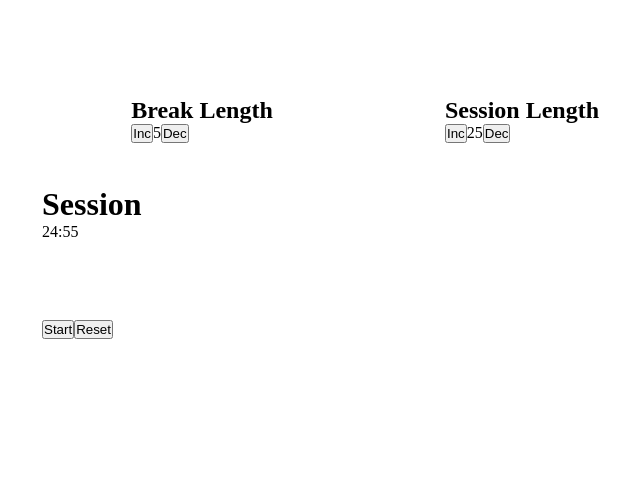
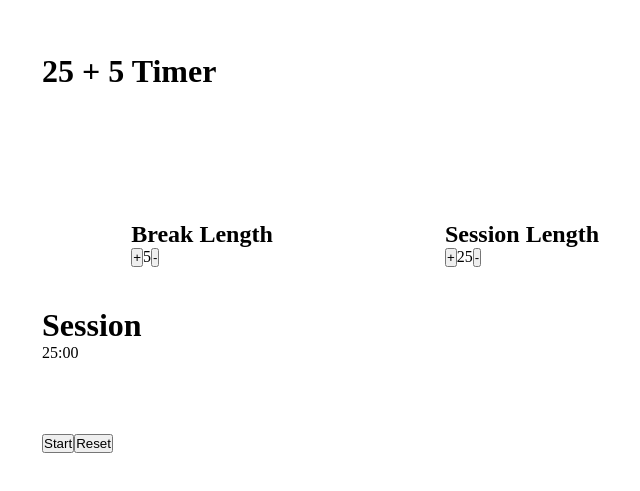
Before and after one commit to rksvw/pomo-clock, a React (Create React App) app: page / in a window 1280 px wide. Shown: the part 147-638 px from the top of the page, without its empty margins (278-918 px from the left). Built offline with nearby package versions, Linux system fonts and the light colour scheme.

Commit message:
completed the 25 + 5 timer project

```diff
--- a/public/index.html
+++ b/public/index.html
@@ -39,5 +39,6 @@
       To begin the development, run `npm start` or `yarn start`.
       To create a production bundle, use `npm run build` or `yarn build`.
     -->
+    <script src="https://cdn.freecodecamp.org/testable-projects-fcc/v1/bundle.js"></script>
   </body>
 </html>
--- a/src/App.js
+++ b/src/App.js
@@ -10,9 +10,194 @@ export default class App extends Component {
     this.breakRef = React.createRef();
 
     this.state = {
-      defaultSessionTime: 25,
-      defaultBreakTime: 5,
+      timer: 1500,
+      sessionLength: 1500,
+      breakLength: 300,
+      sessionRunning: false,
+      startStop: "Start",
+      label: "Session",
+      breakRunning: false,
+      ticker: false,
+      starter: false,
+      remove: false,
     };
+
+    this.breakIncrement = this.breakIncrement.bind(this);
+    this.breakDecrement = this.breakDecrement.bind(this);
+    this.sessionIncrement = this.sessionIncrement.bind(this);
+    this.sessionDecrement = this.sessionDecrement.bind(this);
+    this.handleReset = this.handleReset.bind(this);
+    this.handleStart = this.handleStart.bind(this);
+  }
+
+  handleStart() {
+    if (this.state.sessionRunning !== true && this.state.ticker !== true) {
+      console.log(this.sessionRef.current + "Start sessionRef");
+
+      this.sessionRef.current = setInterval(() => {
+        this.setState((prev) => {
+          return {
+            timer: prev.timer - 1,
+            sessionLength: this.state.sessionLength,
+            sessionRunning: true,
+            startStop: "Stop",
+            starter: true,
+          };
+        });
+      }, 1000);
+    } else if (this.state.breakRunning === true) {
+      console.log(this.breakRef.current + "Pause breakRef");
+      clearInterval(this.breakRef.current);
+      this.setState({
+        startStop: "Start",
+        breakRunning: false,
+      });
+    } else if (this.state.ticker === true && this.state.breakRunning !== true) {
+      console.log(this.breakRef.current + "Continue breakRef");
+      this.breakRef.current = setInterval(() => {
+        this.setState((prev) => {
+          return {
+            timer: prev.timer - 1,
+            breakRunning: true,
+          };
+        });
+      }, 1000);
+    } else {
+      console.log(this.sessionRef.current + "Clear session Ref");
+      clearInterval(this.sessionRef.current);
+      this.setState({
+        sessionRunning: false,
+        startStop: "Start",
+      });
+    }
+  }
+
+  componentDidUpdate(prevProps, prevState) {
+    if (prevState.timer === 0 && prevState.sessionRunning === true) {
+      console.log("Clear session and start breakRef");
+      this.audioBeep.play();
+      this.audioBeep.currentTime = 0;
+      this.setState(() => {
+        return {
+          timer: this.state.breakLength,
+          label: "Break",
+        };
+      });
+
+      clearInterval(this.sessionRef.current);
+      this.breakRef.current = setInterval(() => {
+        this.setState((prev) => {
+          return {
+            timer: prev.timer - 1,
+            breakRunning: true,
+            sessionRunning: false,
+            ticker: true,
+          };
+        });
+      }, 1000);
+    } else if (prevState.timer === 0 && prevState.ticker === true) {
+      console.log(this.breakRef.current + "BINGO");
+      this.audioBeep.play();
+      this.audioBeep.currentTime = 0;
+      clearInterval(this.breakRef.current);
+      this.setState({
+        breakRunning: false,
+        ticker: false,
+        timer: this.state.sessionLength,
+        label: "Session",
+      });
+
+      console.log(this.sessionRef.current + "REstart sessionRef");
+      this.sessionRef.current = setInterval(() => {
+        this.setState((prev) => {
+          return {
+            timer: prev.timer - 1,
+            sessionLength: prev.sessionLength,
+            sessionRunning: true,
+            startStop: "Stop",
+          };
+        });
+      }, 1000);
+    } else if (prevState.timer < -1) {
+      console.log("below zero");
+      clearInterval(this.breakRef.current);
+      clearInterval(this.sessionRef.current);
+    }
+  }
+
+  handleReset() {
+    clearInterval(this.sessionRef.current);
+    clearInterval(this.breakRef.current);
+    this.audioBeep.pause();
+    this.audioBeep.currentTime = 0;
+    this.setState({
+      timer: 1500,
+      sessionLength: 1500,
+      sessionRunning: false,
+      startStop: "Start",
+      label: "Session",
+      breakLength: 300,
+      ticker: false,
+      breakRunning: false,
+    });
+  }
+
+  breakIncrement() {
+    if (this.state.breakLength === 3600) {
+      this.setState({
+        breakLength: 3600,
+      });
+    } else {
+      this.setState((prev) => {
+        return { breakLength: prev.breakLength + 60 };
+      });
+    }
+  }
+
+  breakDecrement() {
+    if (this.state.breakLength === 60) {
+      this.setState({
+        breakLength: 60,
+      });
+    } else {
+      this.setState((prev) => {
+        return {
+          breakLength: prev.breakLength - 60,
+        };
+      });
+    }
+  }
+
+  sessionIncrement() {
+    if (this.state.sessionLength === 3600) {
+      this.setState({
+        sessionLength: 3600,
+        timer: 3600,
+      });
+    } else {
+      this.setState((prev) => {
+        return {
+          sessionLength: prev.sessionLength + 60,
+          timer: prev.sessionLength + 60,
+        };
+      });
+    }
+  }
+
+  sessionDecrement() {
+    if (this.state.sessionLength === 60) {
+      this.setState({
+        sessionLength: 60,
+        timer: 60,
+      });
+    } else {
+      this.setState((prev) => {
+        return {
+          sessionLength: prev.sessionLength - 60,
+          timer: prev.sessionLength - 60,
+        };
+      });
+    }
   }
   render() {
     return (
@@ -24,12 +209,31 @@ export default class App extends Component {
           height: "50vh",
         }}
       >
-        <ControlComponent />
-        <ClockComponent
-          defaultBreakTime={this.state.defaultBreakTime}
-          defaultSessionTime={this.state.defaultSessionTime}
+        <h1>25 + 5 Timer</h1>
+        <ControlComponent
+          sessionLength={this.state.sessionLength}
+          breakLength={this.state.breakLength}
+          breakIncrement={this.breakIncrement}
+          breakDecrement={this.breakDecrement}
+          sessionIncrement={this.sessionIncrement}
+          sessionDecrement={this.sessionDecrement}
+          timer={this.state.timer}
+          remove={this.setState.remove}
         />
-        <StartStopComponent />
+        <ClockComponent timer={this.state.timer} label={this.state.label} />
+        <StartStopComponent
+          handleStart={this.handleStart}
+          handleReset={this.handleReset}
+          startStop={this.state.startStop}
+        />
+        <audio
+          id="beep"
+          preload="auto"
+          ref={(audio) => {
+            this.audioBeep = audio;
+          }}
+          src="https://raw.githubusercontent.com/freeCodeCamp/cdn/master/build/testable-projects-fcc/audio/BeepSound.wav"
+        />
       </div>
     );
   }
--- a/src/Component/ClockComponent.js
+++ b/src/Component/ClockComponent.js
@@ -4,52 +4,28 @@ export default class ClockComponent extends Component {
   constructor(props) {
     super(props);
 
-    this.intervalRef = React.createRef();
-    this.audioRef = React.createRef();
-
-    this.state = {
-      sessionLabel: "Sesson",
-      breakTime: props.defaultBreakTime * 60,
-      sessionTime: props.defaultSessionTime * 60,
-    };
+    this.clockify = this.clockify.bind(this);
   }
 
-  componentDidMount() {
-    this.intervalRef.current = setInterval(() => {
-      let timeLeft = this.state.sessionTime;
-
-      // Start Session Time
-      // If timeLeft === 0 : Ring Bell Audio
-      // Start Break Time
-      // If timeLeft === 0 : Ring Bell Audio
-      // Repeat
-      console.log(timeLeft)
-
-      if (timeLeft <= 0) {
-        this.setState({
-          sessionTime: this.props.defaultSessionTime * 60,
-        });
-
-        clearInterval()
-      }
-      this.setState({
-        sessionTime: this.state.sessionTime - 1,
-      });
-    }, 1000);
+  clockify(val) {
+    let min = Math.floor(val / 60);
+    let sec = val % 60;
+    if (sec < 10 && min >= 10) {
+      return `${min}:0${sec}`;
+    } else if (sec >= 10 && min >= 10) {
+      return `${min}:${sec}`;
+    } else if (min < 10 && sec >= 10) {
+      return `0${min}:${sec}`;
+    } else {
+      return `0${min}:0${sec}`;
+    }
   }
-
-  formatTime = (currentSeconds) => {
-    const min = String(Math.floor(currentSeconds / 60)).padStart(2, "0");
-    const sec = String(currentSeconds % 60).padStart(2, "0");
-
-    return `${min}:${sec}`;
-  };
 
   render() {
     return (
       <div>
-        <h1>Session</h1>
-        <div>{this.formatTime(this.state.sessionTime)}</div>
+        <h1 id="time-label">{this.props.label}</h1>
+        <div id="time-left">{this.clockify(this.props.timer)}</div>
       </div>
     );
   }
--- a/src/Component/ControlComponent.js
+++ b/src/Component/ControlComponent.js
@@ -3,6 +3,18 @@ import React, { Component } from "react";
 export default class ControlComponent extends Component {
   constructor(props) {
     super(props);
+
+    this.clockify = this.clockify.bind(this);
+  }
+
+  clockify(val) {
+    let min = Math.floor(val / 60);
+    let sec = val % 60;
+    if (sec < 10) {
+      return min;
+    } else {
+      return min;
+    }
   }
   render() {
     return (
@@ -14,20 +26,38 @@ export default class ControlComponent extends Component {
           placeContent: "center",
         }}
       >
-        <div className="break-length">
-          <h2>Break Length</h2>
+        <div>
+          <h2 id="break-label">Break Length</h2>
           <div>
-            <button>Inc</button>
-            <span>5</span>
-            <button>Dec</button>
+            <button id="break-increment" onClick={this.props.breakIncrement}>
+              +
+            </button>
+            <span id="break-length">
+              {this.clockify(this.props.breakLength)}
+            </span>
+            <button id="break-decrement" onClick={this.props.breakDecrement}>
+              -
+            </button>
           </div>
         </div>
         <div className="session-length">
-          <h2>Session Length</h2>
+          <h2 id="session-label">Session Length</h2>
           <div>
-            <button>Inc</button>
-            <span>25</span>
-            <button>Dec</button>
+            <button
+              id="session-increment"
+              onClick={this.props.sessionIncrement}
+            >
+              +
+            </button>
+            <span id="session-length">
+              {this.clockify(this.props.sessionLength)}
+            </span>
+            <button
+              id="session-decrement"
+              onClick={this.props.sessionDecrement}
+            >
+              -
+            </button>
           </div>
         </div>
       </div>
--- a/src/Component/StartStopComponent.js
+++ b/src/Component/StartStopComponent.js
@@ -1,12 +1,19 @@
-import React, { Component } from 'react'
+import React, { Component } from "react";
 
 export default class StartStopComponent extends Component {
+  constructor(props) {
+    super(props);
+  }
   render() {
     return (
       <div>
-        <button>Start</button>
-        <button>Reset</button>
+        <button id="start_stop" onClick={this.props.handleStart}>
+          Start
+        </button>
+        <button id="reset" onClick={this.props.handleReset}>
+          Reset
+        </button>
       </div>
-    )
+    );
   }
 }
```
